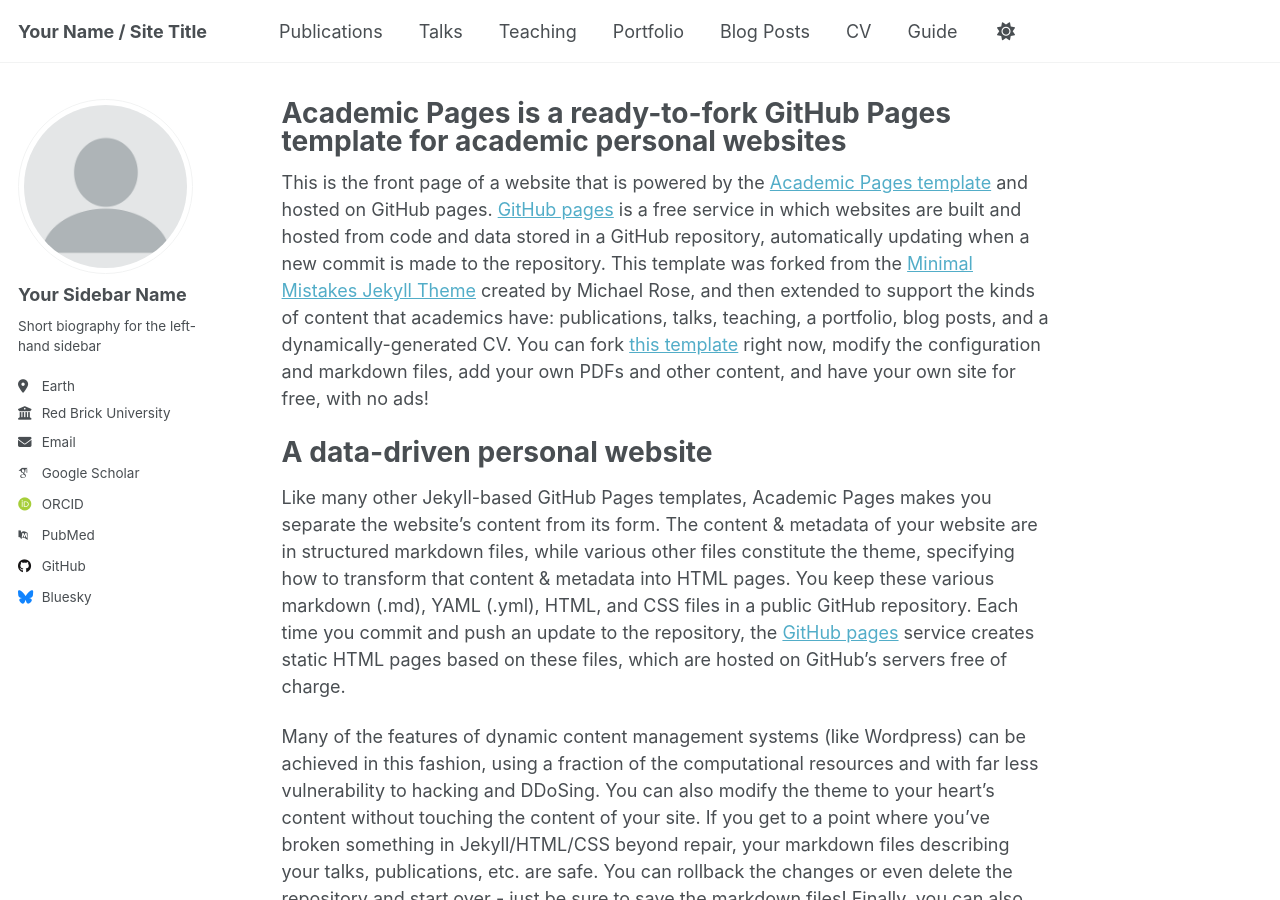
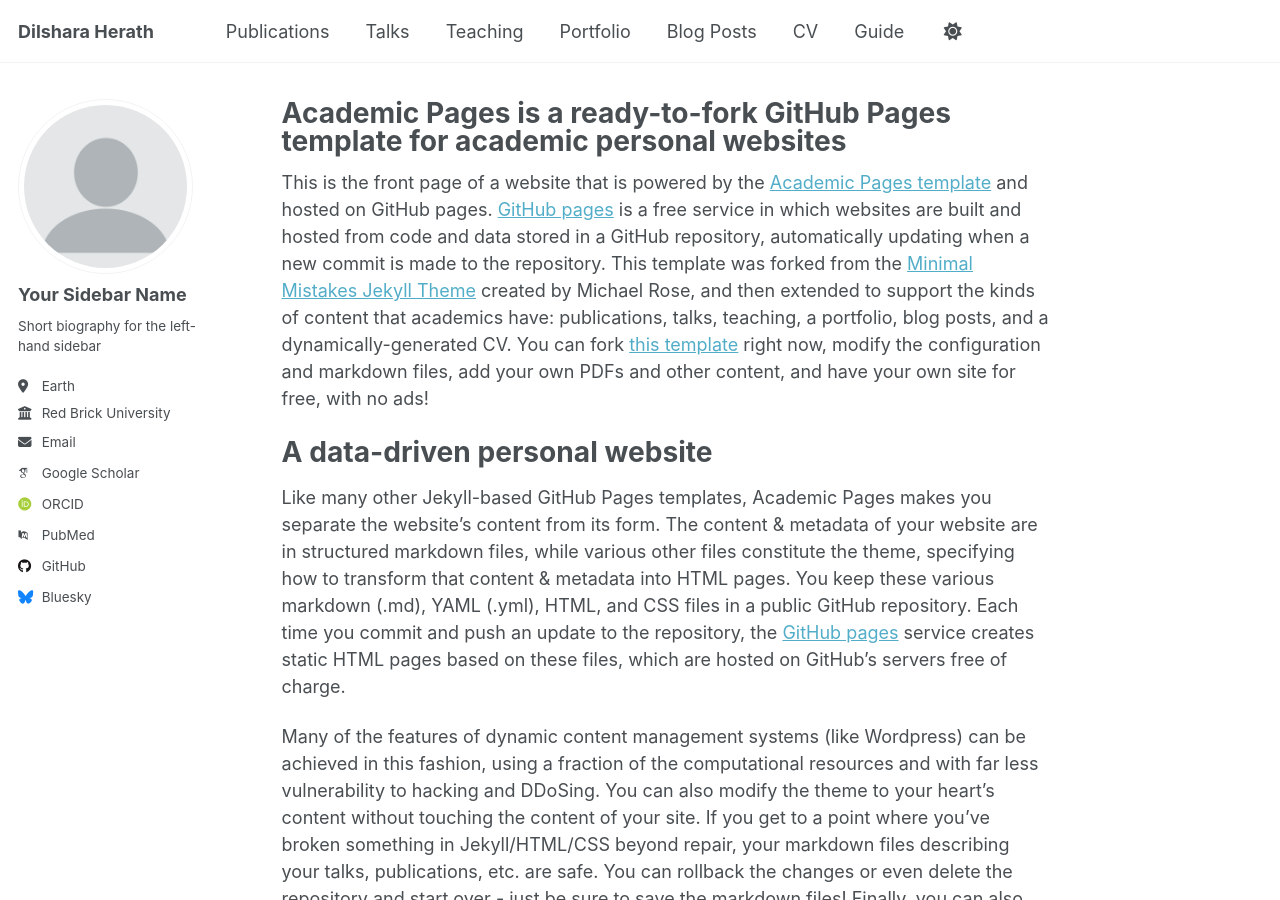
Before and after one commit to DilsharaHerath/DilsharaHerath.github.io, a Jekyll site: the page built from _pages/about.md, in a window 1280 px wide and 900 px high. Built offline with Jekyll 4.4.1, drawn with Linux system fonts in a browser that asks for light colours; some web fonts are replaced.

Commit message:
added name

```diff
--- a/_config.yml
+++ b/_config.yml
@@ -9,7 +9,7 @@
 # Basic Site Settings
 locale                   : "en-US"
 site_theme               : "default"
-title                    : "Your Name / Site Title"
+title                    : "Dilshara Herath"
 title_separator          : "-"
 name                     : &name "Your Name"
 description              : &description "personal description"
```
